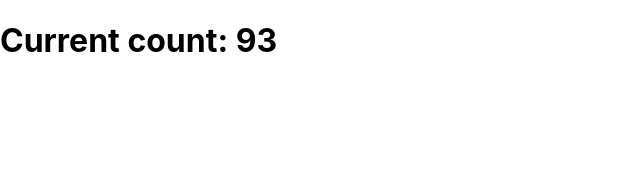
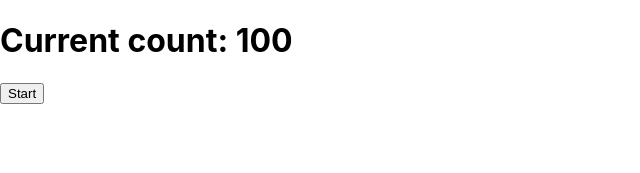
Before and after one commit to villama/thymer, a React (Create React App) app: page / in a window 1280 px wide. Shown: the top 173 px of the page, without its empty margins (0-640 px from the left). Built offline with nearby package versions, Linux system fonts and the light colour scheme.

Commit message:
Button can start the timer

```diff
--- a/src/App.js
+++ b/src/App.js
@@ -1,5 +1,4 @@
 import React, { Component } from "react"
-import logo from "./logo.svg"
 import "./App.css"
 import Timer from "./components/timer"
 
--- a/src/components/timer.jsx
+++ b/src/components/timer.jsx
@@ -13,17 +13,26 @@ class Timer extends Component {
     return (
       <div>
         <h1>Current count: {count}</h1>
+        <button onClick={this.startTimer}>Start</button>
       </div>
     )
   }
 
-  componentDidMount() {
-    this.myInterval = setInterval(() => {
+  startTimer = () => {
+    setInterval(() => {
       this.setState(prevState => ({
         count: prevState.count - 1
       }))
     }, 1000)
   }
+
+  componentDidMount() {
+    // this.startTimer = setInterval(() => {
+    //   this.setState(prevState => ({
+    //     count: prevState.count - 1
+    //   }))
+    // }, 1000)
+  }
 }
 
 export default Timer
```
